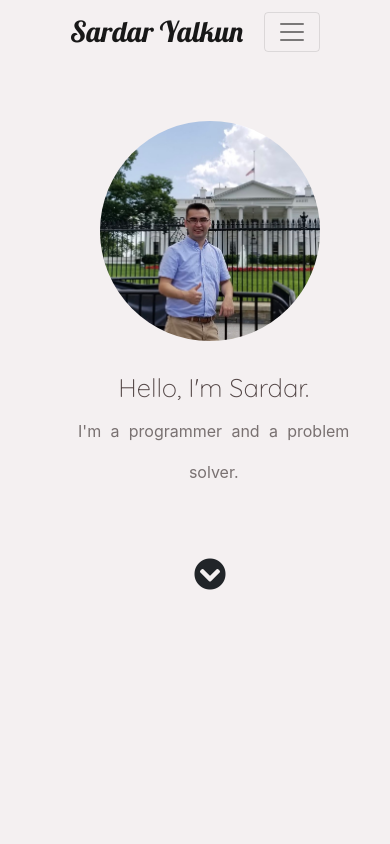
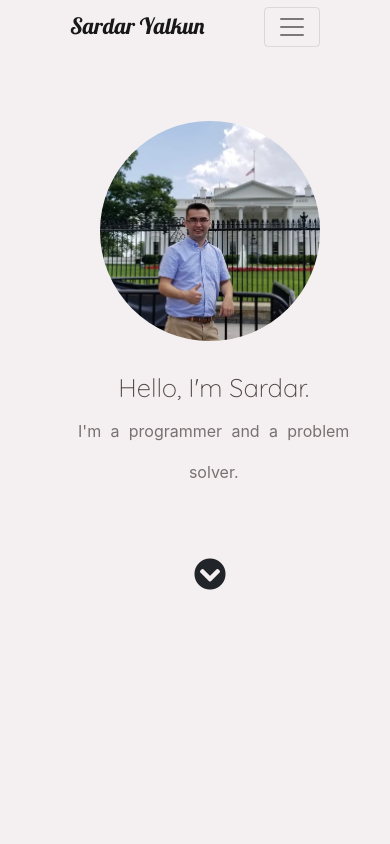
Before and after one commit to sardar1023/new-portfolio, a plain HTML site: page index.html in a window 390 px wide. Shown: the top 844 px of the page. Drawn offline with nearby package versions, Linux system fonts and the light colour scheme.

Commit message:
Updated CSS

```diff
--- a/styles.css
+++ b/styles.css
@@ -226,6 +226,9 @@ h1{
 .navbar{
     padding: 5px 70px;
 }
+.navbar-brand{
+    font-size: 1.4rem;
+}
 h4{
     font-size: 2rem;
     padding: 12% 0 8%;
```
